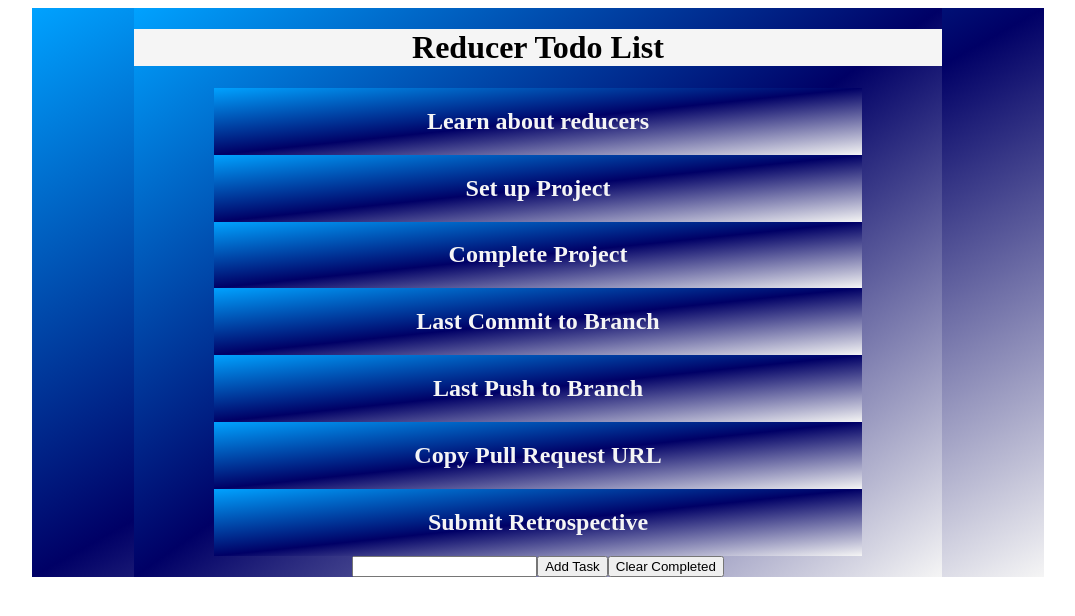
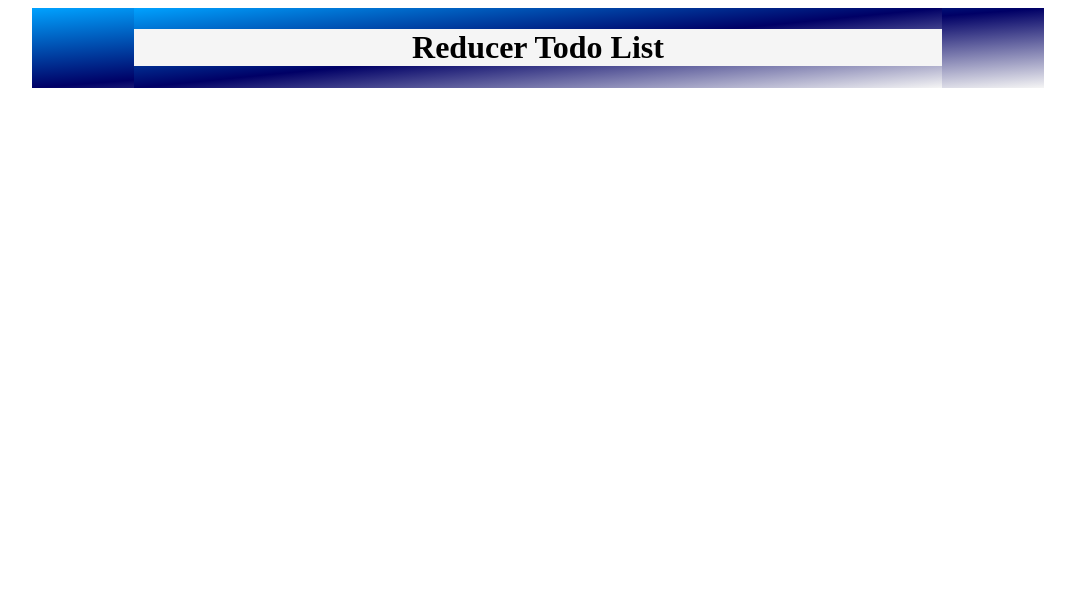
Before and after one commit to bloominstituteoftechnology/reducer-todo, a React (Create React App) app in the folder todo/: page / in a window 1280 px wide. Shown: the top 616 px of the page, without its empty margins (102-1177 px from the left). Built offline with nearby package versions, Linux system fonts and the light colour scheme.

Commit message:
starting over from step2

```diff
--- a/todo/src/App.js
+++ b/todo/src/App.js
@@ -1,17 +1,10 @@
 import React from 'react';
 import './App.css';
-import TodoList from './components/TodoList';
-import TodoForm from './components/TodoForm';
-import { tasks } from './components/taskdata';
 
 function App() {
   return (
     <div className="App">
       <h1>Reducer Todo List</h1>
-      <TodoList />
-      <TodoForm
-        tasks={tasks} />
-
     </div>
   );
 }
--- a/todo/src/components/Todo.js
+++ /dev/null
@@ -1,12 +0,0 @@
-import React from 'react';
-
-const Todo = props => {
-
-    return (
-        <div className={props.completed === true ? 'completed' : ''}>
-            <h2>{props.task}</h2>
-        </div>
-    )
-};
-
-export default Todo;
--- a/todo/src/components/TodoForm.js
+++ /dev/null
@@ -1,44 +0,0 @@
-import React, { useReducer, useState } from 'react';
-import { TodoReducer, initialState } from '../reducers/TodoReducer';
-
-const TodoForm = () => {
-    const [newTask, setNewTask] = useState('');
-    const [state, dispatch] = useReducer(TodoReducer, initialState);
-
-    // addTask = taskName => {
-    //     setState({
-    //         tasks: [
-    //             ...tasks,
-    //             {
-    //                 item: taskName,
-    //                 id: Date.now(),
-    //                 completed: false
-    //             }
-    //         ]
-    //     });
-    // };
-
-    return (
-        <form>
-            <input
-                type='text'
-                name='task'
-                value=''>
-            </input>
-            <button
-                onClick={() => {
-                    dispatch({ type: 'ADD_TASK', payload: newTask });
-                }}>
-                Add Task
-            </button>
-            <button
-                onClick={() => {
-                    dispatch({ type: 'CLEAR_COMPLETED' })
-                }}>
-                Clear Completed
-            </button>
-        </form>
-    )
-};
-
-export default TodoForm;
--- a/todo/src/components/TodoList.js
+++ /dev/null
@@ -1,27 +0,0 @@
-import React, { useReducer } from 'react';
-import { TodoReducer, initialState } from '../reducers/TodoReducer';
-import Todo from './Todo';
-import { tasks } from './taskdata';
-
-
-
-const TodoList = () => {
-    const [state, dispatch] = useReducer(TodoReducer, initialState);
-
-    return (
-        <>
-            {tasks.map(taskName => {
-                return (
-                    <Todo
-                        onClick={() => {
-                            dispatch({ type: 'TOGGLE_COMPLETED' })
-                        }}
-                        task={taskName.item}
-                        key={taskName.id}
-                        completed={taskName.completed} />)
-            })}
-        </>
-    )
-};
-
-export default TodoList;
--- a/todo/src/components/taskdata.js
+++ b/todo/src/components/reducers/TodoReducer.js
@@ -1,6 +1,5 @@
-import React from 'react';
 
-export const tasks = [
+export const initialState = [
     {
         item: 'Learn about reducers',
         completed: false,
@@ -36,4 +35,10 @@ export const tasks = [
         completed: false,
         id: 3892987595
     }
-];
+]
+
+export const TodoReducer = (state, action) => {
+
+
+    return state;
+}
--- a/todo/src/reducers/TodoReducer.js
+++ /dev/null
@@ -1,32 +0,0 @@
-
-export const initialState = {
-    item: 'Learn about reducers',
-    completed: false,
-    id: 3892987589
-};
-
-export const TodoReducer = (state, action) => {
-
-    switch (action.type) {
-        case 'TOGGLE_COMPLETED':
-            return {
-                ...state,
-                completed: !state.completed
-            };
-        case 'ADD_TASK':
-            return {
-                ...state,
-                item: action.payload,
-                completed: false
-            };
-        case 'CLEAR_COMPLETED':
-            return {
-                ...state,
-                // tasks: state.tasks.filter(item => {
-                //     return !item.completed
-                // })
-            };
-        default:
-            return state;
-    }
-};
```
